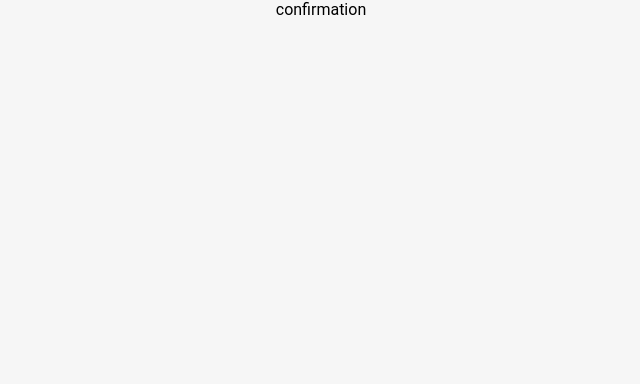
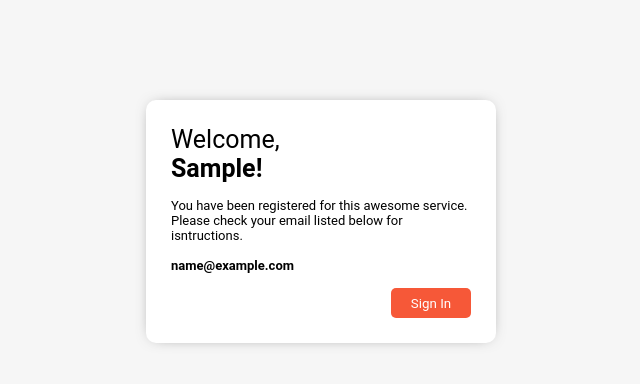
Before and after one commit to urigala/sign-up, a React (Create React App) app: page / in a window 1280 px wide. Both pictures are taken after typing "Sample", "name@example.com", "Sample123" into the empty fields and a click on the button "Sign Up". Shown: the top 384 px of the page, without its empty margins (319-959 px from the left). Built offline with nearby package versions, Linux system fonts and the light colour scheme.

Commit message:
added formal functionality and styling to confirmation component

```diff
--- a/src/App.js
+++ b/src/App.js
@@ -3,10 +3,19 @@ import Confirmation from "./Confirmation";
 
 function App() {
   const [signedUp, setSignedUp] = useState(false)
+  const [userName, setUserName] = useState()
+  const [userEmail, setUserEmail] = useState()
+
+  const handleClick = () => {
+    setUserEmail(document.querySelector('.emailInput').value)
+    setUserName(document.querySelector('.nameInput').value)
+    console.log(userEmail)
+    console.log(userName)
+  }
 
   if (signedUp) {
     return (
-      <Confirmation />
+      <Confirmation userName={userName} userEmail={userEmail}/>
     )
   }
 
@@ -15,15 +24,15 @@ function App() {
       <div className="sign-up-content" >
         <p className="heading">Let's <br/><span className="bolded-span">Sign Up</span> </p>
         <p>Use this form to sign up for this super awesome service. You're only a few steps away!</p>
-        <form className="sign-up-form" onSubmit={() => setSignedUp(!signedUp)}>
+        <form className="sign-up-form" onSubmit={() => setSignedUp(true)}>
           <label>First Name</label>
-          <input required ></input>
+          <input className="nameInput" required ></input>
           <label>Email Address</label>
-          <input required type="email"></input>
+          <input className="emailInput" required type="email"></input>
           <label>Password</label>
           <input required type="password" minLength="6"></input>
           <div className="btn-wrapper">
-            <button type="submit" >Sign Up</button>
+            <button type="submit" onClick={() => handleClick()}>Sign Up</button>
           </div>
         </form>
       </div>
--- a/src/Confirmation.jsx
+++ b/src/Confirmation.jsx
@@ -1,8 +1,17 @@
 import React from 'react'
 
-function Confirmation() {
+function Confirmation(props) {
   return (
-    <div>confirmation</div>
+    <div className='confirm-box'>
+      <div className='confirm-content'>
+        <p className='heading'>Welcome, <br /> <span className='bolded-span'>{props.userName}!</span></p>
+        <p> You have been registered for this awesome service. Please check your email listed below for isntructions.</p>
+        <p className='confirm-email' >{props.userEmail}</p>
+        <div className="btn-wrapper">
+            <button>Sign In</button>
+          </div>
+      </div>
+    </div>
   )
 }
 
--- a/src/index.css
+++ b/src/index.css
@@ -56,7 +56,7 @@ button {
     padding: 5px;
 }
 
-.sign-up-box {
+.sign-up-box, .confirm-box {
     width: 350px;
     border-radius: 10px;
     box-shadow: 0px 0px 16px -8px rgba(0, 0, 0, 0.68);
@@ -68,9 +68,12 @@ button {
     .sign-up-box {
         width: auto;
     }
+    .confirm-box {
+        width: auto;
+    }
 }
 
-.sign-up-content {
+.sign-up-content, .confirm-content {
     display: flex;
     flex-direction: column;
     padding: 25px;
@@ -96,3 +99,7 @@ button {
 .heading {
     font-size: 25px;
 }
+
+.confirm-email {
+    font-weight: bold;
+}
```
